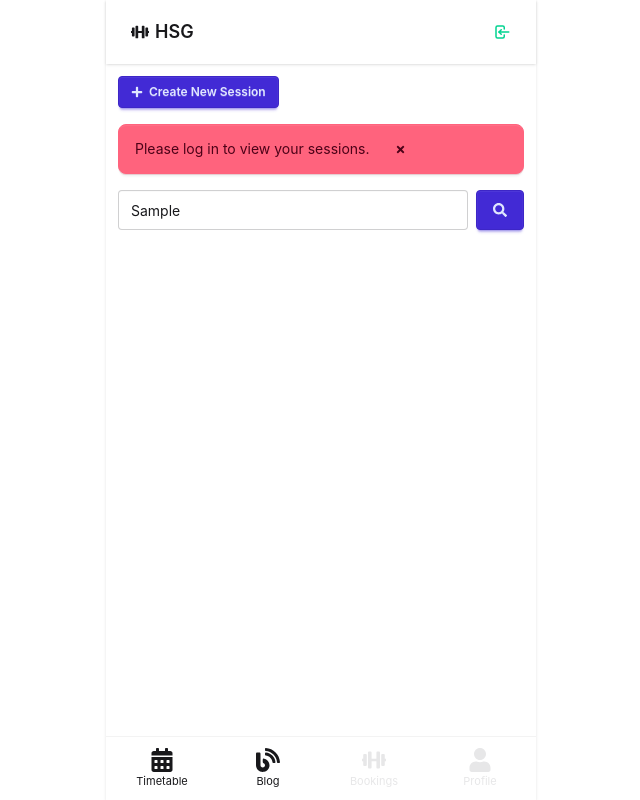
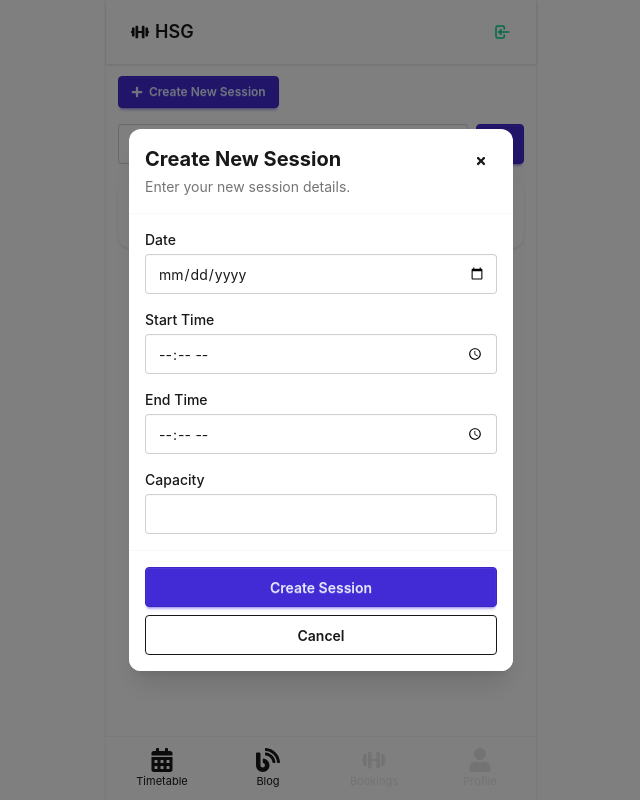
Before and after one commit to YesterianusKaladana/mvc-high-street-gym-app, a React (Vite) app in the folder frontend/: page /session in a window 1280 px wide. Both pictures are taken after typing "Sample" into the empty fields and a click on the button "Create New Session". Shown: the whole page, without its empty margins (319-959 px from the left). Built offline with nearby package versions, Linux system fonts and the light colour scheme.

Commit message:
Enhance MySessionsView: implement session creation functionality, improve session loading logic, and refine form handling

```diff
--- a/frontend/src/sessions/MySessionsView.jsx
+++ b/frontend/src/sessions/MySessionsView.jsx
@@ -10,6 +10,7 @@ function MySessionsView() {
   const [isLoading, setIsLoading] = useState(true);
   const [isSaving, setIsSaving] = useState(false);
   const [editingSession, setEditingSession] = useState(null);
+  const [isCreating, setIsCreating] = useState(false);
 
   const [editForm, setEditForm] = useState({
     date: "",
@@ -18,11 +19,11 @@ function MySessionsView() {
     capacity: "",
   });
 
-  // Load sessions
-  const getSessions = useCallback(() => {
+  const getSessions = useCallback(async () => {
     const authKey = localStorage.getItem("auth-key");
 
     if (!authKey) {
+      setSessions([]);
       setError("Please log in to view your sessions.");
       setIsLoading(false);
       return;
@@ -31,40 +32,39 @@ function MySessionsView() {
     setIsLoading(true);
     setError(null);
 
-    const request = filter.trim()
-      ? fetchAPI(
-        "GET",
-        "/session?filter=" + encodeURIComponent(filter.trim()),
-        null,
-        authKey,
-      )
-      : fetchAPI("GET", "/session", null, authKey);
+    try {
+      const query = filter.trim()
+        ? `?filter=${encodeURIComponent(filter.trim())}`
+        : "";
 
-    request
-      .then((response) => {
+      const response = await fetchAPI("GET", `/session${query}`, null, authKey);
+
       if (response.status === 200) {
         setSessions(Array.isArray(response.body) ? response.body : []);
       } else {
+        setSessions([]);
         setError(response.body?.message || "Failed to load sessions.");
       }
-      })
-      .catch((err) => {
-        setError(err.message || "Failed to load sessions.");
-      })
-      .finally(() => {
+    } catch (err) {
+      setError(
+        typeof err === "string"
+          ? err
+          : err.message || "Failed to load sessions.",
+      );
+    } finally {
       setIsLoading(false);
-      });
+    }
   }, [filter]);
 
   useEffect(() => {
     getSessions();
   }, [getSessions]);
 
-  // Open edit form
   const handleEdit = (session) => {
     setError(null);
     setSuccess(null);
     setEditingSession(session);
+    setIsCreating(false);
 
     setEditForm({
       date: session.date ? String(session.date).substring(0, 10) : "",
@@ -78,7 +78,61 @@ function MySessionsView() {
     });
   };
 
-  // Handle form changes
+  const handleCreate = () => {
+    setError(null);
+    setSuccess(null);
+    setEditingSession(null);
+    setIsCreating(true);
+
+    setEditForm({
+      date: "",
+      start_time: "",
+      end_time: "",
+      capacity: "",
+    });
+  };
+
+  const handleDelete = async (session) => {
+    const authKey = localStorage.getItem("auth-key");
+
+    if (!authKey) {
+      setError("Please log in to manage your sessions.");
+      return;
+    }
+
+    if (!window.confirm("Are you sure you want to delete this session?")) {
+      return;
+    }
+
+    setIsSaving(true);
+    setError(null);
+    setSuccess(null);
+
+    try {
+      const response = await fetchAPI(
+        "DELETE",
+        `/session/${session.session_id}`,
+        null,
+        authKey,
+      );
+
+      if (response.status === 200) {
+        setSuccess("Session deleted successfully.");
+        await getSessions();
+      } else {
+        setError(response.body?.message || "Failed to delete the session.");
+      }
+    } catch (err) {
+      setError(
+        typeof err === "string"
+          ? err
+          : err.message || "Failed to delete the session.",
+      );
+    } finally {
+      setIsSaving(false);
+    }
+  };
+
   const handleFormChange = (event) => {
     const { name, value } = event.target;
 
@@ -88,24 +142,21 @@ function MySessionsView() {
     }));
   };
 
-  // Close edit form
-  const handleCancelEdit = () => {
+  const handleCancel = () => {
     if (isSaving) return;
 
     setEditingSession(null);
+    setIsCreating(false);
     setError(null);
   };
 
-  // Save session changes
-  const handleSaveEdit = async (event) => {
+  const handleSave = async (event) => {
     event.preventDefault();
-
-    if (!editingSession) return;
 
     const authKey = localStorage.getItem("auth-key");
 
     if (!authKey) {
-      setError("Please log in to update your sessions.");
+      setError("Please log in to manage your sessions.");
       return;
     }
 
@@ -116,6 +167,11 @@ function MySessionsView() {
       editForm.capacity === ""
     ) {
       setError("Please complete all session fields.");
+      return;
+    }
+
+    if (editForm.date < new Date().toLocaleDateString("en-CA")) {
+      setError("The session date cannot be in the past.");
       return;
     }
 
@@ -136,70 +192,66 @@ function MySessionsView() {
     setError(null);
     setSuccess(null);
 
-    try {
-      const response = await fetchAPI(
-        "PUT",
-        `/session/${editingSession.session_id}`,
-        {
+    const sessionData = {
       date: editForm.date,
       start_time: editForm.start_time,
       end_time: editForm.end_time,
       capacity: Number(editForm.capacity),
-        },
+    };
+
+    try {
+      const response = isCreating
+        ? await fetchAPI("POST", "/session", sessionData, authKey)
+        : await fetchAPI(
+          "PUT",
+          `/session/${editingSession.session_id}`,
+          sessionData,
           authKey,
         );
 
-      if (response.status === 200) {
+      if (response.status === 200 || response.status === 201) {
+        setSuccess(
+          isCreating
+            ? "Session created successfully."
+            : "Session updated successfully.",
+        );
+
         setEditingSession(null);
-        setSuccess("Session updated successfully.");
-        getSessions();
+        setIsCreating(false);
+
+        await getSessions();
       } else {
-        setError(response.body?.message || "Failed to update the session.");
+        setError(response.body?.message || "Failed to save the session.");
       }
     } catch (err) {
-      setError(err.message || "Failed to update the session.");
+      setError(
+        typeof err === "string"
+          ? err
+          : err.message || "Failed to save the session.",
+      );
     } finally {
       setIsSaving(false);
     }
   };
 
-  // Filter sessions
-  const search = filter.toLowerCase().trim();
-
-  const filteredSessions = sessions.filter((session) => {
-    if (!search) return true;
-
-    return (
-      session.activity_name?.toLowerCase().includes(search) ||
-      session.location_name?.toLowerCase().includes(search) ||
-      session.trainer_name?.toLowerCase().includes(search) ||
-      String(session.date ?? "")
-        .toLowerCase()
-        .includes(search)
-    );
-  });
-
-  // Format date
   const formatDate = (date) =>
     date ? String(date).substring(0, 10) : "Not set";
 
-  // Format time
   const formatTime = (time) =>
     time ? String(time).substring(0, 5) : "Not set";
 
   return (
     <section className="mx-auto flex w-full min-w-0 flex-col gap-4 p-3">
       {/* Header */}
-      <div className="flex w-full max-w-4xl justify-start">
-        <div >
+      <div className="flex w-full justify-start">
         <button
           type="button"
+          onClick={handleCreate}
           className="btn btn-primary btn-sm"
         >
           <FaPlus />
           Create New Session
         </button>
-        </div>
       </div>
 
       {/* Error Message */}
@@ -259,36 +311,29 @@ function MySessionsView() {
       </form>
 
       {/* Session Cards */}
+      {isLoading ? (
+        <div className="flex justify-center rounded-xl bg-base-100 p-8 shadow-sm">
+          <span className="loading loading-spinner loading-lg"></span>
+        </div>
+      ) : sessions.length === 0 ? (
+        <div className="rounded-xl bg-base-100 p-6 text-center text-sm text-base-content/60 shadow-sm">
+          {filter.trim() ? "No sessions found." : "You have no sessions yet."}
+        </div>
+      ) : (
         <div className="flex w-full min-w-0 flex-col gap-4">
-        {isLoading && (
-          <div className="flex justify-center rounded-xl bg-base-100 p-8 shadow-sm">
-            <span className="loading loading-spinner loading-lg" />
-          </div>
-        )}
-
-        {!isLoading && !error && filteredSessions.length === 0 && (
-          <div className="rounded-xl bg-base-100 p-6 text-center text-sm text-base-content/60 shadow-sm">
-            No sessions found.
-          </div>
-        )}
-
-        {!isLoading &&
-          filteredSessions.map((session) => (
+          {sessions.map((session) => (
             <article
               key={session.session_id}
               className="w-full min-w-0 rounded-xl border border-base-200 bg-base-100 p-4 shadow-sm"
             >
+              <h2 className="mb-4 break-words text-lg font-bold">
+                {session.activity_name || "N/A"}
+              </h2>
+
               {/* Session Details */}
               <div className="grid grid-cols-2 gap-x-3 gap-y-4 text-sm">
                 <div className="min-w-0">
-                  <p className="text-xs text-base-content/60">Activity Name</p>
-                  <p className="mt-1 break-words font-medium">
-                    {session.activity_name || "N/A"}
-                  </p>
-                </div>
-
-                <div className="min-w-0">
-                  <p className="text-xs text-base-content/60">Location Name</p>
+                  <p className="text-xs text-base-content/60">Location</p>
                   <p className="mt-1 break-words font-medium">
                     {session.location_name || "N/A"}
                   </p>
@@ -298,13 +343,6 @@ function MySessionsView() {
                   <p className="text-xs text-base-content/60">Date</p>
                   <p className="mt-1 break-words font-medium">
                     {formatDate(session.date)}
-                  </p>
-                </div>
-
-                <div className="min-w-0">
-                  <p className="text-xs text-base-content/60">Capacity</p>
-                  <p className="mt-1 break-words font-medium">
-                    {session.capacity ?? "Not set"}
                   </p>
                 </div>
 
@@ -322,7 +360,14 @@ function MySessionsView() {
                   </p>
                 </div>
 
-                <div className="col-span-2 min-w-0">
+                <div className="min-w-0">
+                  <p className="text-xs text-base-content/60">Capacity</p>
+                  <p className="mt-1 font-medium">
+                    {session.capacity ?? "Not set"}
+                  </p>
+                </div>
+
+                <div className="min-w-0">
                   <p className="text-xs text-base-content/60">Trainer</p>
                   <p className="mt-1 break-words font-medium">
                     {session.trainer_name || "You"}
@@ -330,53 +375,66 @@ function MySessionsView() {
                 </div>
               </div>
 
-              {/* Edit Button */}
-              <div className="mt-4 border-t border-base-200 pt-3">
+              {/* Edit and Delete Buttons */}
+              <div className="mt-4 flex gap-2 border-t border-base-200 pt-3">
                 <button
                   type="button"
                   onClick={() => handleEdit(session)}
-                  className="btn btn-primary btn-sm w-full"
+                  className="btn btn-primary btn-sm flex-1"
                 >
                   Edit Session
+                </button>
+
+                <button
+                  type="button"
+                  onClick={() => handleDelete(session)}
+                  className="btn btn-error btn-sm flex-1"
+                  disabled={isSaving}
+                >
+                  Delete Session
                 </button>
               </div>
             </article>
           ))}
         </div>
+      )}
 
-      {/* Edit Session Modal */}
-      {editingSession && (
-        <div className="fixed inset-0 z-50 flex items-center justify-center overflow-y-auto bg-black/50 p-3">
+      {/* Create or Edit Session Modal */}
+      {(isCreating || editingSession) && (
+        <div className="fixed inset-0 z-[100] flex items-center justify-center bg-black/50 p-3">
           <div
-            className="my-auto w-full max-w-sm rounded-xl bg-base-100 p-4 shadow-xl"
+            className="flex max-h-[calc(100dvh-1.5rem)] w-full max-w-sm flex-col overflow-hidden rounded-xl bg-base-100 shadow-xl"
             role="dialog"
             aria-modal="true"
-            aria-labelledby="edit-session-title"
+            aria-labelledby="session-form-title"
           >
             {/* Modal Header */}
-            <div className="mb-5 flex items-start justify-between gap-3">
+            <div className="flex shrink-0 items-start justify-between gap-3 border-b border-base-200 p-4">
               <div className="min-w-0">
-                <h2 id="edit-session-title" className="text-xl font-bold">
-                  Edit Session
+                <h2 id="session-form-title" className="text-xl font-bold">
+                  {isCreating ? "Create New Session" : "Edit Session"}
                 </h2>
                 <p className="mt-1 text-sm text-base-content/60">
-                  Update your training session details.
+                  {isCreating
+                    ? "Enter your new session details."
+                    : "Update your training session details."}
                 </p>
               </div>
 
               <button
                 type="button"
-                onClick={handleCancelEdit}
+                onClick={handleCancel}
                 className="btn btn-ghost btn-sm btn-square shrink-0"
-                aria-label="Close edit form"
+                aria-label="Close form"
                 disabled={isSaving}
               >
                 <FaTimes />
               </button>
             </div>
 
-            {/* Session Information */}
-            <div className="mb-5 grid grid-cols-2 gap-x-3 gap-y-4 border-b border-base-200 pb-4 text-sm">
+            {/* Existing Session Information */}
+            {editingSession && (
+              <div className="grid shrink-0 grid-cols-2 gap-3 border-b border-base-200 p-4 text-sm">
                 <div className="min-w-0">
                   <p className="text-xs text-base-content/60">Activity Name</p>
                   <p className="mt-1 break-words font-medium">
@@ -385,24 +443,30 @@ function MySessionsView() {
                 </div>
 
                 <div className="min-w-0">
-                <p className="text-xs text-base-content/60">Location Name</p>
+                  <p className="text-xs text-base-content/60">Location</p>
                   <p className="mt-1 break-words font-medium">
                     {editingSession.location_name || "N/A"}
                   </p>
                 </div>
               </div>
+            )}
 
-            {/* Edit Form */}
-            <form onSubmit={handleSaveEdit} className="flex flex-col gap-4">
+            {/* Session Form */}
+            <form
+              onSubmit={handleSave}
+              className="flex min-h-0 flex-1 flex-col"
+            >
+              {/* Only the fields scroll */}
+              <div className="min-h-0 flex-1 space-y-4 overflow-y-auto overscroll-contain p-4">
                 <div>
                   <label
-                  htmlFor="edit-date"
+                    htmlFor="session-date"
                     className="mb-1 block text-sm font-medium"
                   >
                     Date
                   </label>
                   <input
-                  id="edit-date"
+                    id="session-date"
                     type="date"
                     name="date"
                     value={editForm.date}
@@ -414,13 +478,13 @@ function MySessionsView() {
 
                 <div>
                   <label
-                  htmlFor="edit-start-time"
+                    htmlFor="session-start-time"
                     className="mb-1 block text-sm font-medium"
                   >
                     Start Time
                   </label>
                   <input
-                  id="edit-start-time"
+                    id="session-start-time"
                     type="time"
                     name="start_time"
                     value={editForm.start_time}
@@ -432,13 +496,13 @@ function MySessionsView() {
 
                 <div>
                   <label
-                  htmlFor="edit-end-time"
+                    htmlFor="session-end-time"
                     className="mb-1 block text-sm font-medium"
                   >
                     End Time
                   </label>
                   <input
-                  id="edit-end-time"
+                    id="session-end-time"
                     type="time"
                     name="end_time"
                     value={editForm.end_time}
@@ -450,13 +514,13 @@ function MySessionsView() {
 
                 <div>
                   <label
-                  htmlFor="edit-capacity"
+                    htmlFor="session-capacity"
                     className="mb-1 block text-sm font-medium"
                   >
                     Capacity
                   </label>
                   <input
-                  id="edit-capacity"
+                    id="session-capacity"
                     type="number"
                     name="capacity"
                     min="1"
@@ -467,9 +531,10 @@ function MySessionsView() {
                     required
                   />
                 </div>
+              </div>
 
-              {/* Form Buttons */}
-              <div className="mt-2 flex flex-col gap-2">
+              {/* Save and Cancel remain visible */}
+              <div className="relative z-10 shrink-0 space-y-2 border-t border-base-200 bg-base-100 p-4">
                 <button
                   type="submit"
                   className="btn btn-primary w-full"
@@ -477,9 +542,11 @@ function MySessionsView() {
                 >
                   {isSaving ? (
                     <>
-                      <span className="loading loading-spinner loading-sm" />
+                      <span className="loading loading-spinner loading-sm"></span>
                       Saving...
                     </>
+                  ) : isCreating ? (
+                    "Create Session"
                   ) : (
                     "Save"
                   )}
@@ -487,8 +554,8 @@ function MySessionsView() {
 
                 <button
                   type="button"
-                  onClick={handleCancelEdit}
-                  className="btn btn-ghost w-full"
+                  onClick={handleCancel}
+                  className="btn btn-outline w-full"
                   disabled={isSaving}
                 >
                   Cancel
```
Lines whose indentation alone changed are shown as unchanged.
